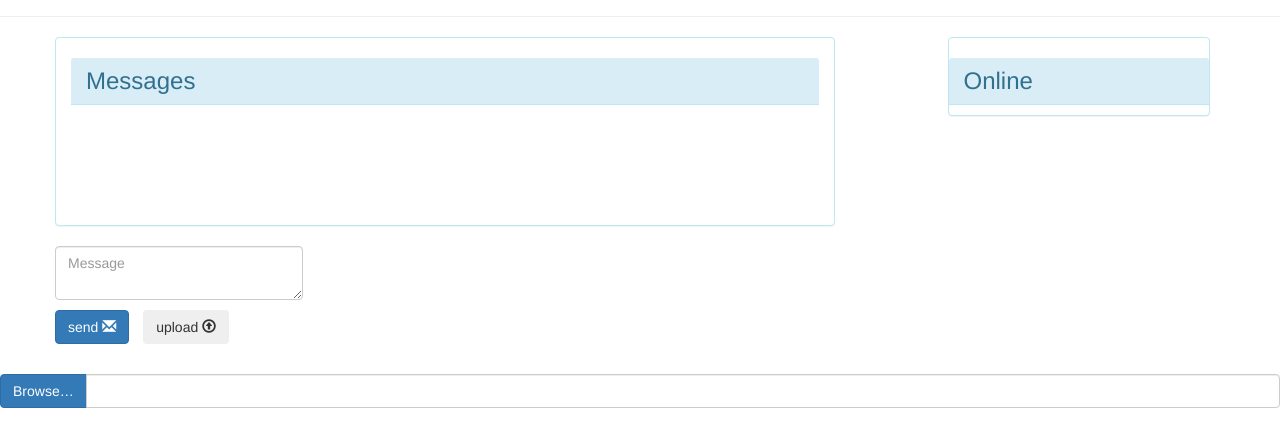
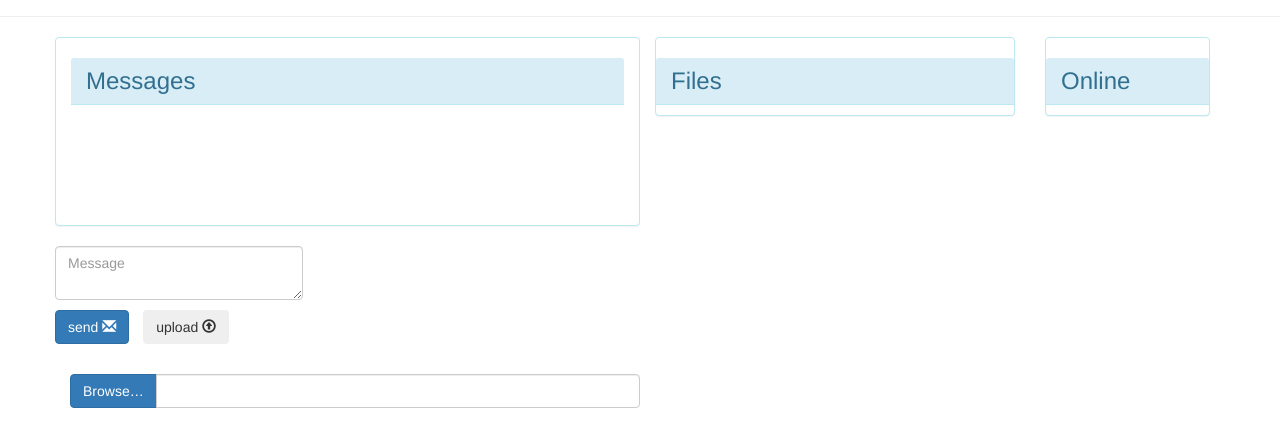
Before and after one commit to MichaelWomack/chat_room, a website: page public/index.html in a window 1280 px wide. Shown: the part 83-530 px from the top of the page. Drawn offline with nearby package versions, Linux system fonts and the light colour scheme; no server answers.

Commit message:
Added Uploaded Files section

```diff
--- a/public/index.html
+++ b/public/index.html
@@ -13,20 +13,23 @@
 
 <div class="container">
   <div id="chat-container" class="row">
-    <div class="col-md-8 panel panel-info">
+    <div class="col-md-6 panel panel-info">
       <h3 class="panel-heading">Messages</h3>
       <ul id="messages"></ul>
     </div>
-
-
-    <div class="col-md-3 col-md-offset-1 ">
+    <div class="col-md-4">
+      <div class="panel panel-info">
+        <h3 class="panel-heading">Files</h3>
+        <ul id="uploadedFiles"></ul>
+      </div>
+    </div>
+    <div class="col-md-2">
       <div class="panel panel-info">
         <h3 class="panel-heading">Online</h3>
         <ul id="friends-list" class="list-group"></ul>
       </div>
     </div>
   </div>
-
   <div class="row">
     <form class="form-horizontal">
       <div class="form-group col-md-6">
@@ -43,15 +46,14 @@
       </div>
     </form>
   </div>
-</div>
-
-<div class="input-group">
-        <span class="input-group-btn">
-          <span class="btn btn-primary btn-file">
-            Browse&hellip; <input type="file" multiple>
-            </span>
+  <div class="input-group col-md-6">
+      <span class="input-group-btn">
+        <span class="btn btn-primary btn-file">
+          Browse&hellip; <input type="file" multiple>
           </span>
-  <input type="text" class="form-control" readonly>
+        </span>
+    <input type="text" class="form-control" readonly>
+  </div>
 </div>
 
 
```
